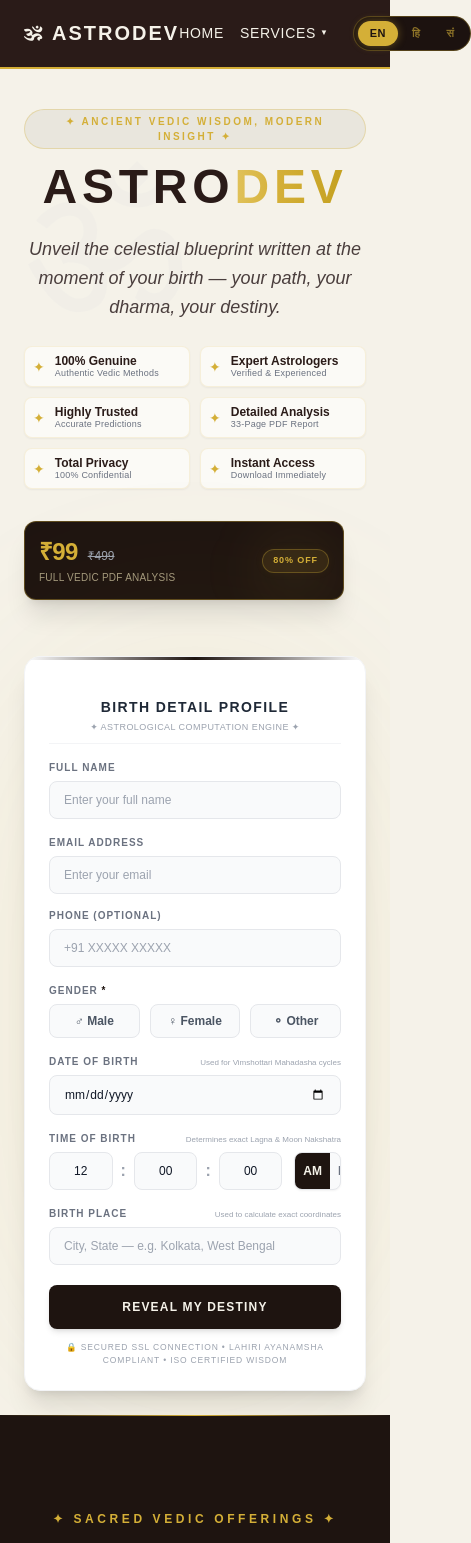
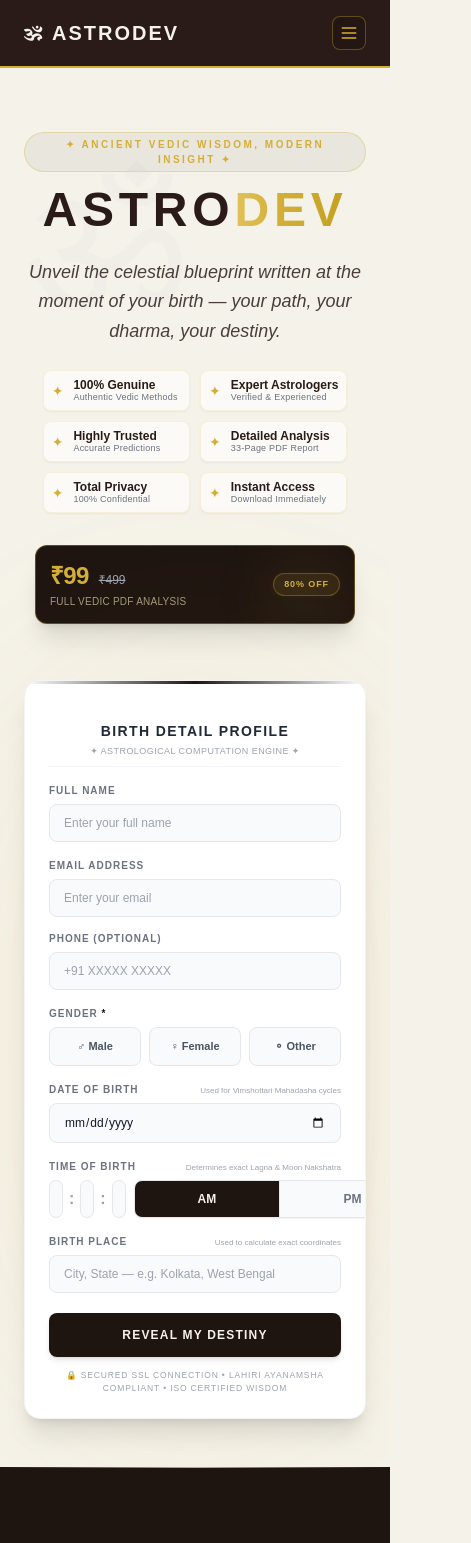
Before and after one commit to Saptak-d/ASTRODEV_Frontend, a React (Vite) app: page / in a window 390 px wide. Shown: the top 1543 px of the page, 471 px wide, since content can reach past the window. Built offline with nearby package versions, Linux system fonts and the light colour scheme.

Commit message:
feat: improve mobile responsiveness and touch gestures

```diff
--- a/src/components/BirthForm.jsx
+++ b/src/components/BirthForm.jsx
@@ -105,11 +105,11 @@ export default function BirthForm({ onSubmit, loading }) {
         <label className="block text-[10px] font-bold text-gray-500 uppercase tracking-widest">
           {t('form.gender.label')} <span className="text-[#1E1410]">*</span>
         </label>
-        <div className="flex gap-2.5">
+        <div className="flex gap-2">
           {genderOptions.map(({ value, icon, labelKey }) => (
             <label
               key={value}
-              className={`flex-1 flex items-center justify-center gap-1.5 py-2 border rounded-lg cursor-pointer text-xs font-semibold transition select-none font-sans
+              className={`flex-1 flex items-center justify-center gap-1 sm:gap-1.5 py-2.5 border rounded-lg cursor-pointer text-[11px] sm:text-xs font-bold transition select-none font-sans whitespace-nowrap
                 ${formData.gender === value
                   ? 'bg-[#1E1410] text-[#F5F2E9] border-[#1E1410] shadow-sm'
                   : 'bg-gray-50 text-gray-600 border-gray-200 hover:border-[#1E1410]/50 hover:bg-gray-100'
@@ -158,11 +158,11 @@ export default function BirthForm({ onSubmit, loading }) {
           </label>
           <span className="text-[8px] text-gray-400 font-sans">{t('form.tob.hint')}</span>
         </div>
-        <div className="flex gap-2 items-center">
+        <div className="flex gap-1.5 sm:gap-2 items-center">
           <select
             value={hours}
             onChange={(e) => setHours(e.target.value)}
-            className="w-full px-2.5 py-2.5 text-xs bg-gray-50 text-gray-900 border border-gray-200 rounded-lg focus:ring-1 focus:ring-[#1E1410] focus:border-[#1E1410] outline-none text-center appearance-none cursor-pointer font-sans"
+            className="w-full px-1.5 sm:px-2.5 py-2.5 text-xs bg-gray-50 text-gray-900 border border-gray-200 rounded-lg focus:ring-1 focus:ring-[#1E1410] focus:border-[#1E1410] outline-none text-center appearance-none cursor-pointer font-sans"
           >
             {Array.from({ length: 12 }, (_, i) => i + 1).map(h => (
               <option key={h} className="bg-white text-gray-900" value={h.toString().padStart(2, '0')}>{h.toString().padStart(2, '0')}</option>
@@ -172,7 +172,7 @@ export default function BirthForm({ onSubmit, loading }) {
           <select
             value={minutes}
             onChange={(e) => setMinutes(e.target.value)}
-            className="w-full px-2.5 py-2.5 text-xs bg-gray-50 text-gray-900 border border-gray-200 rounded-lg focus:ring-1 focus:ring-[#1E1410] focus:border-[#1E1410] outline-none text-center appearance-none cursor-pointer font-sans"
+            className="w-full px-1.5 sm:px-2.5 py-2.5 text-xs bg-gray-50 text-gray-900 border border-gray-200 rounded-lg focus:ring-1 focus:ring-[#1E1410] focus:border-[#1E1410] outline-none text-center appearance-none cursor-pointer font-sans"
           >
             {Array.from({ length: 60 }, (_, i) => i.toString().padStart(2, '0')).map(m => (
               <option key={m} className="bg-white text-gray-900" value={m}>{m}</option>
@@ -182,17 +182,17 @@ export default function BirthForm({ onSubmit, loading }) {
           <select
             value={seconds}
             onChange={(e) => setSeconds(e.target.value)}
-            className="w-full px-2.5 py-2.5 text-xs bg-gray-50 text-gray-900 border border-gray-200 rounded-lg focus:ring-1 focus:ring-[#1E1410] focus:border-[#1E1410] outline-none text-center appearance-none cursor-pointer font-sans"
+            className="w-full px-1.5 sm:px-2.5 py-2.5 text-xs bg-gray-50 text-gray-900 border border-gray-200 rounded-lg focus:ring-1 focus:ring-[#1E1410] focus:border-[#1E1410] outline-none text-center appearance-none cursor-pointer font-sans"
           >
             {Array.from({ length: 60 }, (_, i) => i.toString().padStart(2, '0')).map(s => (
               <option key={s} className="bg-white text-gray-900" value={s}>{s}</option>
             ))}
           </select>
-          <div className="flex w-full ml-1 rounded-lg border border-gray-200 overflow-hidden shadow-sm bg-gray-50">
+          <div className="flex w-full ml-0.5 sm:ml-1 rounded-lg border border-gray-200 overflow-hidden shadow-sm bg-gray-50 shrink-0">
             <button
               type="button"
               onClick={() => setAmpm('AM')}
-              className={`flex-1 py-2.5 px-2 text-xs font-bold transition font-sans ${ampm === 'AM' ? 'bg-[#1E1410] text-[#F5F2E9]' : 'bg-transparent text-gray-500 hover:bg-gray-100'}`}
+              className={`flex-1 py-2.5 px-1 sm:px-2 text-xs font-bold transition font-sans ${ampm === 'AM' ? 'bg-[#1E1410] text-[#F5F2E9]' : 'bg-transparent text-gray-500 hover:bg-gray-100'}`}
             >
               AM
             </button>
@@ -200,7 +200,7 @@ export default function BirthForm({ onSubmit, loading }) {
             <button
               type="button"
               onClick={() => setAmpm('PM')}
-              className={`flex-1 py-2.5 px-2 text-xs font-bold transition font-sans ${ampm === 'PM' ? 'bg-[#1E1410] text-[#F5F2E9]' : 'bg-transparent text-gray-500 hover:bg-gray-100'}`}
+              className={`flex-1 py-2.5 px-1 sm:px-2 text-xs font-bold transition font-sans ${ampm === 'PM' ? 'bg-[#1E1410] text-[#F5F2E9]' : 'bg-transparent text-gray-500 hover:bg-gray-100'}`}
             >
               PM
             </button>
--- a/src/components/Navbar.jsx
+++ b/src/components/Navbar.jsx
@@ -13,8 +13,25 @@ export default function Navbar() {
           <span>🕉</span> ASTRODEV
         </Link>
 
-        <div className="flex gap-4 items-center">
-          {/* Nav links */}
+        {/* Mobile Menu Button (Hamburger Toggle) */}
+        <button
+          onClick={() => setDropdownOpen(!dropdownOpen)}
+          className="md:hidden flex items-center justify-center p-1.5 text-[#D4AF37] hover:text-[#F5F2E9] focus:outline-none transition-colors border border-[#D4AF37]/35 rounded-lg bg-[#1C120F]/50"
+          aria-label="Toggle navigation menu"
+        >
+          {dropdownOpen ? (
+            <svg className="w-5 h-5" fill="none" stroke="currentColor" viewBox="0 0 24 24">
+              <path strokeLinecap="round" strokeLinejoin="round" strokeWidth="2" d="M6 18L18 6M6 6l12 12" />
+            </svg>
+          ) : (
+            <svg className="w-5 h-5" fill="none" stroke="currentColor" viewBox="0 0 24 24">
+              <path strokeLinecap="round" strokeLinejoin="round" strokeWidth="2" d="M4 6h16M4 12h16M4 18h16" />
+            </svg>
+          )}
+        </button>
+
+        {/* Desktop Navigation links */}
+        <div className="hidden md:flex gap-4 items-center">
           <Link to="/" className="hover:text-[#D4AF37] transition font-sans text-sm tracking-wider">
             {t('nav.home')}
           </Link>
@@ -77,6 +94,67 @@ export default function Navbar() {
           </div>
         </div>
       </div>
+
+      {/* Mobile Drawer Overlay */}
+      {dropdownOpen && (
+        <div className="md:hidden mt-4 pt-4 border-t border-[#D4AF37]/20 flex flex-col gap-4 bg-[#2A1B18] animate-fade-in">
+          <Link
+            to="/"
+            onClick={() => setDropdownOpen(false)}
+            className="hover:text-[#D4AF37] transition font-sans text-sm tracking-wider py-1 border-b border-[#D4AF37]/10"
+          >
+            {t('nav.home')}
+          </Link>
+
+          <div className="flex flex-col gap-2">
+            <span className="text-[10px] text-gray-400 uppercase tracking-widest font-bold font-sans">{t('nav.services')}</span>
+            <div className="pl-3 flex flex-col gap-3 border-l border-[#D4AF37]/20">
+              <Link
+                to="/generate"
+                onClick={() => setDropdownOpen(false)}
+                className="hover:text-[#D4AF37] transition font-sans text-xs tracking-wider flex items-center gap-2 uppercase font-bold"
+              >
+                <span>☸</span> {t('nav.kundli')}
+              </Link>
+              <span className="text-gray-500 font-sans text-xs tracking-wider flex items-center gap-2 opacity-50 cursor-not-allowed">
+                <span>⚭</span> {t('nav.milan')} ({t('services.soon') || 'soon'})
+              </span>
+              <span className="text-gray-500 font-sans text-xs tracking-wider flex items-center gap-2 opacity-50 cursor-not-allowed">
+                <span>⏳</span> {t('nav.varshaphal')} ({t('services.soon') || 'soon'})
+              </span>
+              <span className="text-gray-500 font-sans text-xs tracking-wider flex items-center gap-2 opacity-50 cursor-not-allowed">
+                <span>💎</span> {t('nav.gemstone')} ({t('services.soon') || 'soon'})
+              </span>
+            </div>
+          </div>
+
+          <div className="flex items-center justify-between pt-3 border-t border-[#D4AF37]/10">
+            <span className="text-xs text-gray-400 font-sans">Language / भाषा</span>
+            <div className="flex items-center gap-0.5 bg-[#1C120F] border border-[#D4AF37]/30 rounded-full px-1 py-1">
+              {LANGUAGES.map((lang) => (
+                <button
+                  key={lang.code}
+                  id={`mobile-lang-btn-${lang.code}`}
+                  title={lang.nativeLabel}
+                  onClick={() => {
+                    setLanguage(lang.code);
+                    setDropdownOpen(false);
+                  }}
+                  className={`
+                    relative px-3 py-1 rounded-full text-[11px] font-sans font-bold tracking-wider transition-all duration-300
+                    ${language === lang.code
+                      ? 'bg-[#D4AF37] text-[#1E1410] shadow-[0_0_8px_rgba(212,175,55,0.4)]'
+                      : 'text-[#D4AF37]/60 hover:text-[#D4AF37] hover:bg-[#D4AF37]/10'
+                    }
+                  `}
+                >
+                  {lang.label}
+                </button>
+              ))}
+            </div>
+          </div>
+        </div>
+      )}
     </nav>
   );
 }
--- a/src/components/SpaceAstrologyConnector.jsx
+++ b/src/components/SpaceAstrologyConnector.jsx
@@ -284,8 +284,8 @@ export default function SpaceAstrologyConnector() {
               <svg
                 ref={svgRef}
                 viewBox="0 0 400 400"
-                className="w-full h-full cursor-pointer"
-                style={{ overflow: 'visible' }}
+                className="w-full h-full cursor-pointer touch-none"
+                style={{ overflow: 'visible', touchAction: 'none' }}
                 onMouseMove={handleMouseMove}
                 onTouchMove={handleMouseMove}
               >
@@ -687,7 +687,7 @@ export default function SpaceAstrologyConnector() {
               {/* Planetary Buttons */}
               <div className="space-y-2 border-t border-amber-955/15 pt-3">
                 <span className="text-[10px] text-gray-500 font-sans uppercase tracking-wider block text-left">{t('space.focal')}</span>
-                <div className="flex gap-1.5 justify-between mt-1">
+                <div className="flex flex-wrap gap-1.5 justify-center md:justify-between mt-1">
                   {planetsData.map(p => (
                     <button
                       key={p.id}
--- a/src/pages/Landing.jsx
+++ b/src/pages/Landing.jsx
@@ -186,7 +186,7 @@ export default function Landing() {
       <div className="absolute bottom-40 right-6 text-[10rem] text-gray-300 opacity-10 pointer-events-none select-none leading-none">🔱</div>
 
       {/* ══════════════════════ HERO ══════════════════════ */}
-      <section className="max-w-[90rem] mx-auto px-6 lg:px-12 pt-6 pb-6 relative z-10" style={{ minHeight: 'calc(100vh - 57px)' }}>
+      <section className="max-w-[90rem] mx-auto px-6 lg:px-12 py-12 lg:py-6 relative z-10" style={{ minHeight: 'calc(100vh - 57px)' }}>
         <div className="grid grid-cols-1 lg:grid-cols-2 gap-10 lg:gap-16 items-center h-full">
 
           {/* Left: Hero Copy */}
@@ -201,12 +201,12 @@ export default function Landing() {
               </h1>
             </div>
 
-            <p className="text-lg text-[#4A3E3D] italic leading-relaxed max-w-lg font-serif">
+            <p className="text-lg text-[#4A3E3D] italic leading-relaxed max-w-lg mx-auto lg:mx-0 font-serif">
               {t('hero.tagline')}
             </p>
 
             {/* Feature bullets */}
-            <div className="grid grid-cols-2 gap-2.5 max-w-md">
+            <div className="grid grid-cols-2 gap-2.5 max-w-md mx-auto lg:mx-0">
               {heroFeatures.map(item => (
                 <div key={item.nameKey} className="flex items-start gap-2.5 p-2 bg-white/60 border border-[#D4AF37]/15 rounded-lg text-left shadow-sm hover:border-[#D4AF37]/40 hover:bg-white transition-all group duration-300">
                   <span className="text-[#D4AF37] text-sm mt-0.5 group-hover:scale-110 transition-transform">✦</span>
@@ -219,7 +219,7 @@ export default function Landing() {
             </div>
 
             {/* Premium Price Tag Badge */}
-            <div className="pt-2 max-w-xs">
+            <div className="pt-2 max-w-xs mx-auto lg:mx-0 w-full">
               <div className="bg-[#1E1410] text-[#F5F2E9] border border-[#D4AF37]/35 rounded-xl p-3.5 flex items-center justify-between shadow-xl relative overflow-hidden group hover:border-[#D4AF37]/60 transition-colors">
                 <div className="absolute top-0 right-0 w-24 h-24 bg-[#D4AF37]/5 rounded-full blur-xl pointer-events-none"></div>
                 <div>
```
Also changed, not shown: src/components/ReportSections99.jsx (+6 -4 lines).
